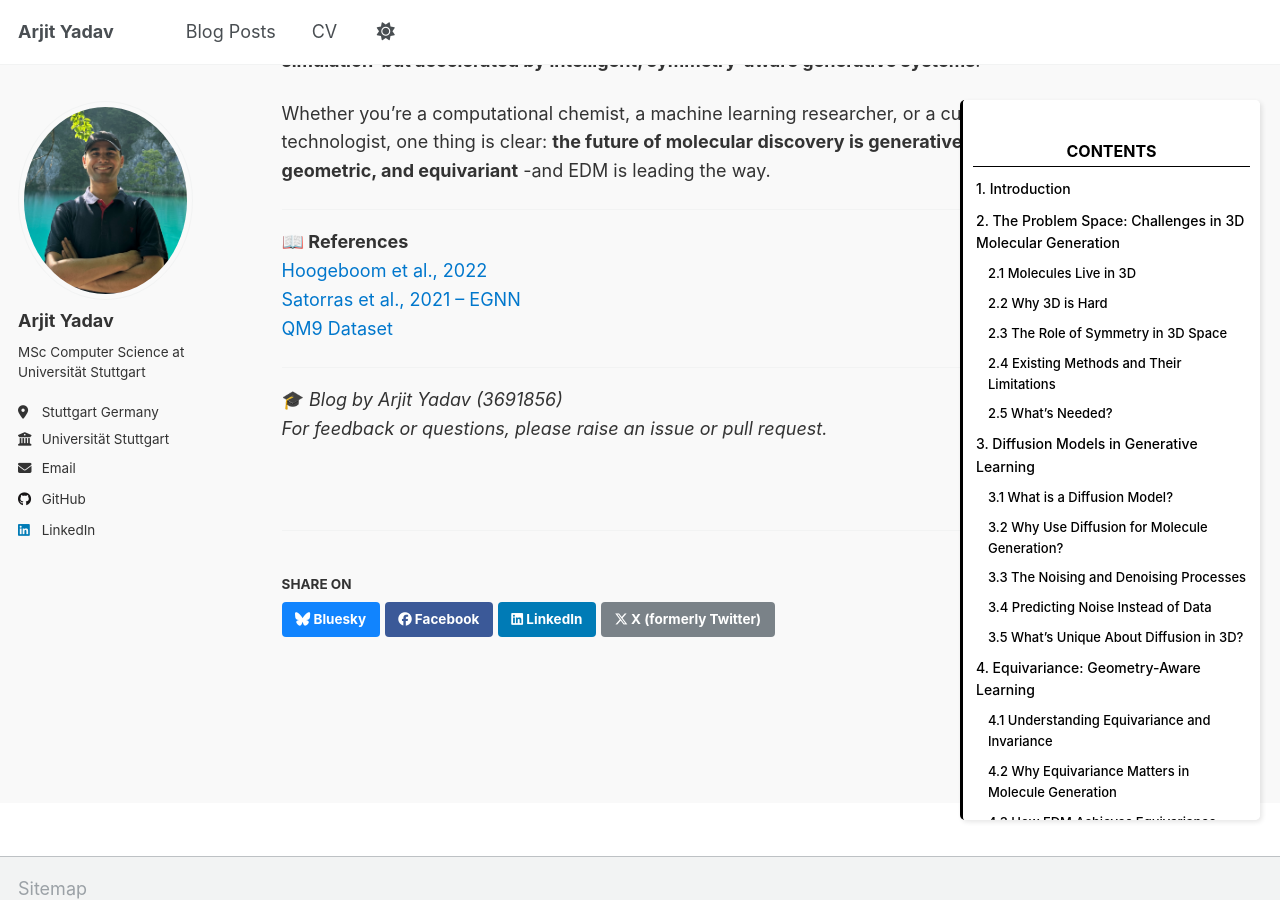
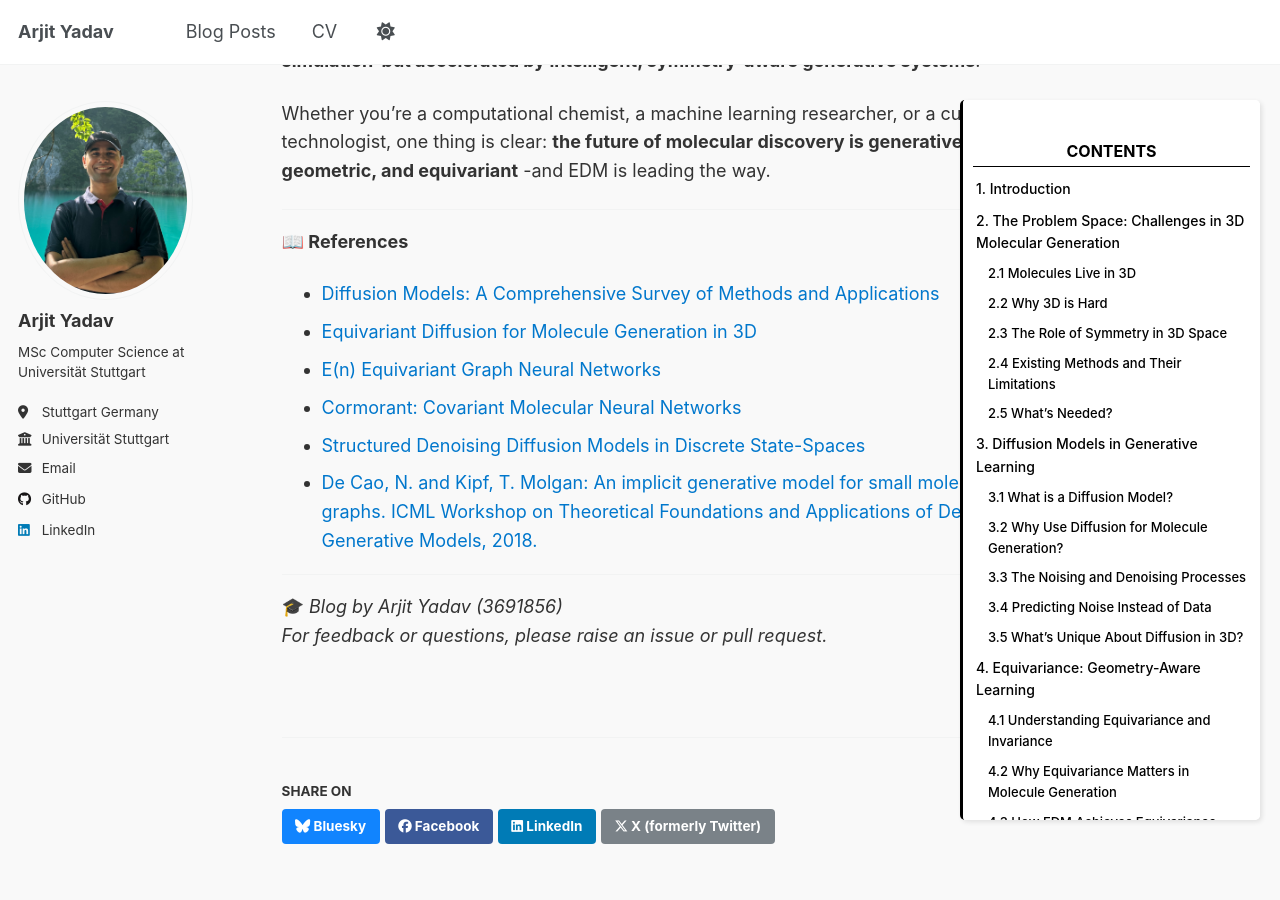
Before and after one commit to arjityadav/arjityadav.github.io, a Jekyll site: the page built from _posts/2025-07-31-Equivariant Diffusion for Molecule Generation in 3D.md, in a window 1280 px wide and 900 px high, scrolled down 26900 px. Built offline with Jekyll 4.4.1, drawn with Linux system fonts in a browser that asks for light colours; a script that is not in the unit is left out.

Commit message:
add references

```diff
--- a/_posts/2025-07-31-Equivariant Diffusion for Molecule Generation in 3D.md
+++ b/_posts/2025-07-31-Equivariant Diffusion for Molecule Generation in 3D.md
@@ -596,9 +596,15 @@ Whether you’re a computational chemist, a machine learning researcher, or a cu
 ---
 
 **📖 References**
-[Hoogeboom et al., 2022](https://arxiv.org/abs/2203.17003)
-[Satorras et al., 2021 – EGNN](https://arxiv.org/abs/2102.09844)
-[QM9 Dataset](https://deepchem.io/datasets)
+
+- [Diffusion Models: A Comprehensive Survey of Methods and Applications](https://arxiv.org/pdf/2209.00796)
+- [Equivariant Diffusion for Molecule Generation in 3D](https://arxiv.org/abs/2203.17003)
+- [E(n) Equivariant Graph Neural Networks](https://arxiv.org/abs/2102.09844)
+- [Cormorant: Covariant Molecular Neural Networks](https://proceedings.neurips.cc/paper/2019/file/03573b32b2746e6e8ca98b9123f2249b-Paper.pdf)
+- [Structured Denoising Diffusion Models in Discrete State-Spaces](https://proceedings.neurips.cc/paper/2021/hash/958c530554f78bcd8e97125b70e6973d-Abstract.html)
+- [De Cao, N. and Kipf, T. Molgan: An implicit generative
+  model for small molecular graphs. ICML Workshop on
+  Theoretical Foundations and Applications of Deep Generative Models, 2018.](https://arxiv.org/abs/1805.11973)
 
 ---
 
```
Also changed, not shown: 2 other files.
